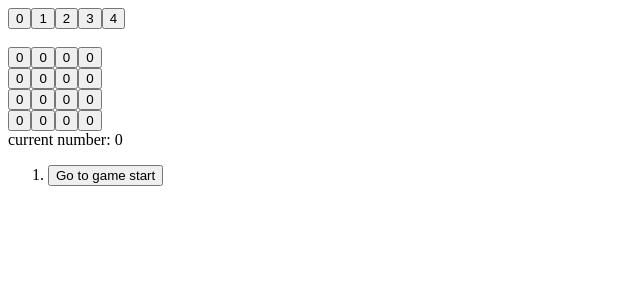
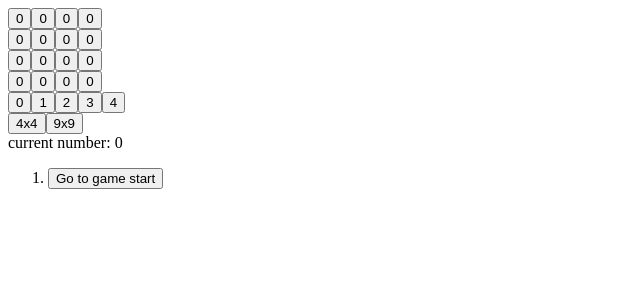
Before and after one commit to nickhart/SudokuNext, a Next.js app: page /sudoku in a window 1280 px wide. Shown: the top 300 px of the page, without its empty margins (0-640 px from the left). Built offline with nearby package versions, Linux system fonts and the light colour scheme.

Commit message:
cleaned up and switched to component functions

```diff
--- a/pages/sudoku.tsx
+++ b/pages/sudoku.tsx
@@ -2,5 +2,5 @@ import React from "react";
 import { Game } from "../src/components/Game";
 
 export default function Sudoku() {
-  return <Game />;
+  return <Game startDegree={2}/>;
 }
--- a/src/components/Board.tsx
+++ b/src/components/Board.tsx
@@ -1,45 +1,32 @@
-import React, { MouseEvent } from "react";
-import { BoardProps } from "../model/BoardProps";
+import React from "react";
 import { Cell } from "./Cell";
-import { choicesForDegree, rowValuesForDegree } from "../utils/BoardUtils";
+import { rowValuesForDegree } from "../utils/BoardUtils";
+import { GameState } from "../model/GameState";
 
-export class Board extends React.Component<BoardProps, any> {
-  renderCell(i: number) {
+export const Board: React.FC<{
+  degree: number;
+  cells: GameState;
+  onClick: (index: number) => void;
+}> = ({ degree, cells, onClick }) => {
+
+  function renderCell(index: number) {
     return (
       <Cell
-        value={this.props.cells[i]}
-        key={`cell${i}`}
-        onClick={() => this.props.onCellClick(i)}
+        value={cells[index]}
+        key={index}
+        onClick={() => onClick(index)}
       />
     );
   }
 
-  renderChoice(i: number) {
-    return (
-      <Cell
-        value={i}
-        key={`choice${i}`}
-        onClick={() => this.props.onChoiceClick(i)}
-      />
-    );
-  }
-
-  render() {
-    const degree = this.state ? this.state.degree : 2; // todo: fix this
-    const choiceValues = choicesForDegree(degree);
   const rowValues = rowValuesForDegree(degree);
   return (
     <div>
-        <div className="board-row">
-          {choiceValues.map((value: number) => this.renderChoice(value))}
-        </div>
-        <br />
       {rowValues.map((row: Array<number>) => (
         <div className="board-row">
-            {row.map((value: number) => this.renderCell(value))}
+          {row.map((value: number) => renderCell(value))}
         </div>
       ))}
     </div>
   );
-  }
-}
+};
--- a/src/components/Cell.tsx
+++ b/src/components/Cell.tsx
@@ -1,9 +1,12 @@
-import React, { MouseEvent } from "react";
+import React from "react";
 
-export function Cell(props: any) {
+export const Cell: React.FC<{
+  value: number;
+  onClick: (index: number) => void;
+}> = ({ value, onClick }) => {
   return (
-    <button className="cell" onClick={props.onClick}>
-      {props.value}
+    <button className="cell" onClick={() => onClick(value)}>
+      {value}
     </button>
   );
-}
+};
--- a/src/components/Game.tsx
+++ b/src/components/Game.tsx
@@ -1,91 +1,101 @@
-import React, { MouseEvent } from "react";
-import { GameProps } from "../model/GameProps";
+import React, { useState, useEffect } from "react";
+
 import {
+  choicesForDegree,
   newGameForDegree,
   isGameOver,
   isLegalPlay,
 } from "../utils/SudokuUtils";
 import { Board } from "./Board";
 
-export class Game extends React.Component<GameProps, any> {
-  constructor(props: any) {
-    const degree = 2;
-    super(props);
-    this.state = {
-      history: [
-        {
-          cells: newGameForDegree(degree),
-        },
-      ],
-      degree: degree,
-      stepNumber: 0,
-      currentNumber: 0,
-    };
-  }
+export const Game: React.FC<{ startDegree: number }> = ({ startDegree }) => {
+  const [history, setHistory] = useState([
+    { cells: newGameForDegree(startDegree) },
+  ]);
+  const [degree, setDegree] = useState(startDegree);
+  const [stepNumber, setStepNumber] = useState(0);
+  const [currentNumber, setCurrentNumber] = useState(0);
 
-  handleChoiceClick(i: number) {
-    this.setState({
-      currentNumber: i,
-    });
-  }
+  useEffect(() => {
+    console.log(`Degree updated: ${degree}`);
+  }, [degree]);
 
-  handleCellClick(i: number) {
-    const history = this.state.history.slice(0, this.state.stepNumber + 1);
+  function handleCellClick(index: number) {
     const current = history[history.length - 1];
-    const cells = current.cells.slice();
-    const degree = this.state.degree;
+    const cells = current.cells.slice(); // making a copy of cells
+
     if (isGameOver(cells)) {
       console.log("ignoring: game is over");
       return;
     }
-    const currentNumber = this.state.currentNumber;
-    if (cells[i] === currentNumber) {
+
+    if (cells[index] === currentNumber) {
       console.log("ignoring: input is unchanged");
       return;
     }
-    if (!isLegalPlay(cells, i, currentNumber, degree)) {
+
+    if (!isLegalPlay(cells, index, currentNumber, degree)) {
       console.log("ignoring: not a legal play");
       return;
     }
-    cells[i] = this.state.currentNumber;
-    this.setState({
-      history: history.concat([
-        {
-          cells: cells,
-        },
-      ]),
-      stepNumber: history.length,
-      currentNumber: this.state.currentNumber,
-    });
+
+    cells[index] = currentNumber;
+    setHistory(history.concat([{ cells: cells }]));
+    setStepNumber(history.length);
   }
 
-  jumpTo(step: number) {
-    this.setState({
-      stepNumber: step,
-      currentNumber: 0, // reset the selected number when jumping steps
-    });
+  function jumpTo(step: number) {
+    setStepNumber(step);
+    setCurrentNumber(0); // reset the selected number when jumping steps
   }
 
-  render() {
-    const degree = this.state.degree;
-    const history = this.state.history;
-    const current = history[this.state.stepNumber];
+  function changeDegree(newDegree: number) {
+    // don't change if a game is in progress or is already set accordingly
+    if (stepNumber === 0 && degree != newDegree) {
+      setHistory([{ cells: newGameForDegree(newDegree) }]);
+      setDegree(newDegree);
+    }
+  }
+
+  const current = history[stepNumber];
   const gameOver = isGameOver(current.cells);
 
   const moves = history.map((step: any, move: React.Key) => {
     const desc = move ? "Go to move #" + move : "Go to game start";
     return (
       <li key={move}>
-          <button onClick={() => this.jumpTo(Number(move))}>{desc}</button>
+        <button onClick={() => jumpTo(Number(move))}>{desc}</button>
       </li>
     );
   });
+
+  const degrees =
+    stepNumber === 0 ? (
+      <div>
+        <button onClick={() => changeDegree(2)}>4x4</button>
+        <button onClick={() => changeDegree(3)}>9x9</button>
+      </div>
+    ) : (
+      ""
+    );
+
+  function renderChoice(index: number) {
+    const key = `choice_${index}`;
+    return <button onClick={() => setCurrentNumber(index)}>{index}</button>;
+  }
+
+  const choiceValues = choicesForDegree(degree);
+  const choices = (
+    <div className="choice-row">
+      {choiceValues.map((value: number) => renderChoice(value))}
+    </div>
+  );
 
   let status;
   if (gameOver) {
     status = "Winner!";
   } else {
-      status = "current number: " + this.state.currentNumber;
+    status = "current number: " + currentNumber;
   }
 
   return (
@@ -94,15 +104,17 @@ export class Game extends React.Component<GameProps, any> {
         <Board
           cells={current.cells}
           degree={degree}
-            onCellClick={(i) => this.handleCellClick(i)}
-            onChoiceClick={(i) => this.handleChoiceClick(i)}
+          onClick={(i) => handleCellClick(i)}
         />
       </div>
-        <div className="game-info">
+      <div className="game-controls">
+        {choices}
+        {degrees}
+      </div>
+      <div className="game-history">
         <div>{status}</div>
         <ol>{moves}</ol>
       </div>
     </div>
   );
-  }
-}
+};
--- a/src/utils/SudokuUtils.tsx
+++ b/src/utils/SudokuUtils.tsx
@@ -1,4 +1,9 @@
 import { generateAscendingArray } from "./BoardUtils";
+
+export function choicesForDegree(degree: number): Array<number> {
+  const length = degree * degree + 1;
+  return Array.from({ length }, (_, index) => index);
+}
 
 function rowAndColumnFromIndex(index: number, degree: number) {
   const size = degree * degree;
```
Also changed, not shown: src/model/BoardProps.tsx (deleted, +0 -8 lines), src/model/GameProps.tsx (deleted, +0 -7 lines). Lines whose indentation alone changed are shown as unchanged.
